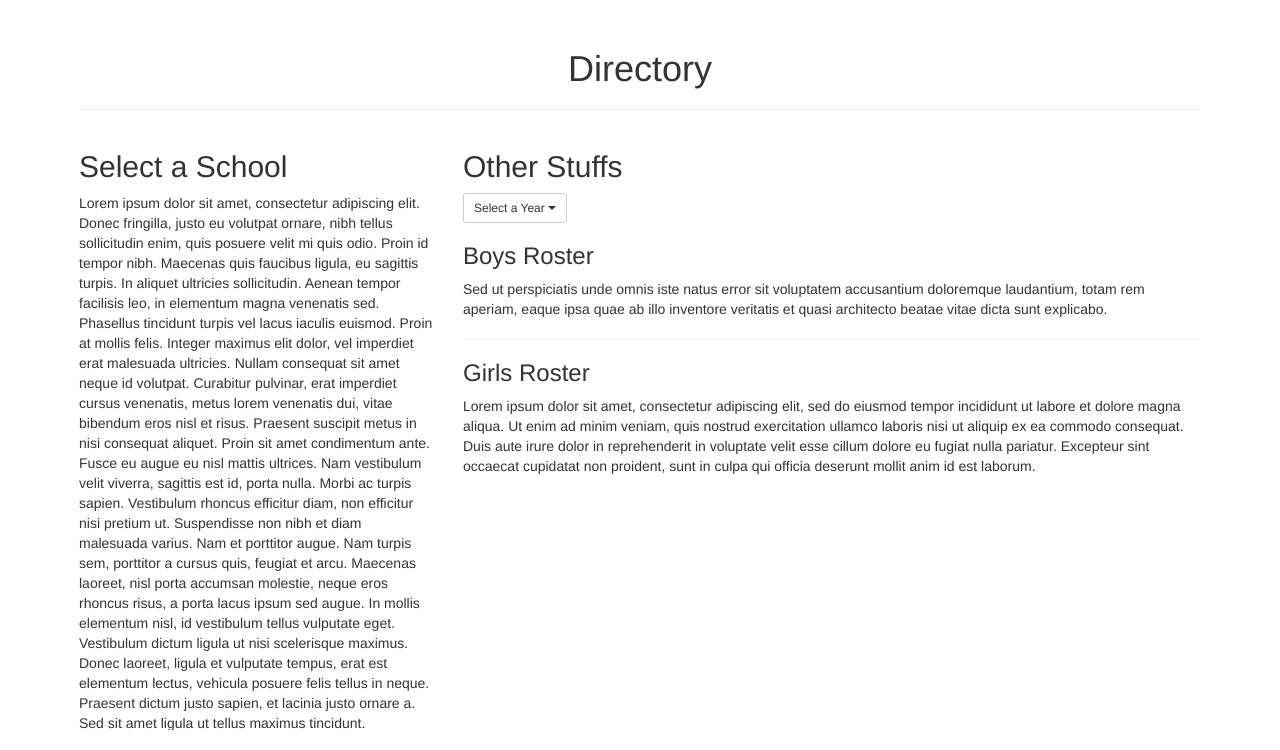
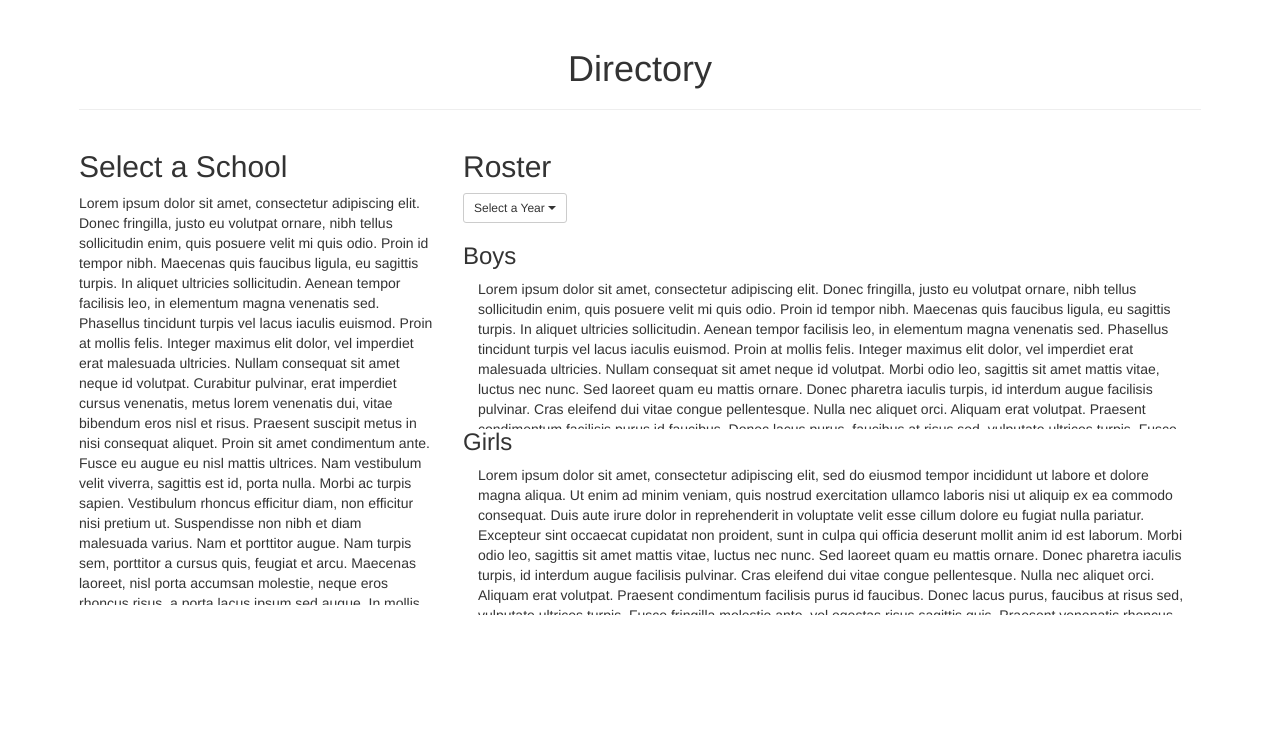
Before and after one commit to serenadipity/supreme-waffle, a Flask app: page /directory in a window 1280 px wide. Shown: the part 51-801 px from the top of the page. After the commit the page ends 666 px from the top, so only its background shows below. Run offline with Flask 2, Linux system fonts and the light colour scheme; data that the repository does not hold is empty; some libraries are stand-ins or nearby versions.

Commit message:
misc stuff

```diff
--- a/static/style.css
+++ b/static/style.css
@@ -88,11 +88,12 @@ div.header > h1 {
     font-family: 'Noticia Text', serif;
 }
 
-.panel-heading {background-color: }
 
+/*
 tr:nth-child(even) {
     background-color: #ADD8E6;
 }
+*/
 
 /*
 thead {
--- a/templates/directory.html
+++ b/templates/directory.html
@@ -10,7 +10,7 @@
   </center>
 <hr>
     <div class="row">
-      <div class="col-sm-3 col-md-6 col-lg-4" style="overflow-y: auto; height: 600px;">
+      <div class="col-sm-3 col-md-6 col-lg-4" style="overflow-y: auto; height: 475px;">
 	<h2>Select a School</h2>
 	    <ul>
 	      {% for school in schools %}
@@ -26,7 +26,7 @@ Nam turpis sem, porttitor a cursus quis, feugiat et arcu. Maecenas laoreet, nisl
 Morbi odio leo, sagittis sit amet mattis vitae, luctus nec nunc. Sed laoreet quam eu mattis ornare. Donec pharetra iaculis turpis, id interdum augue facilisis pulvinar. Cras eleifend dui vitae congue pellentesque. Nulla nec aliquet orci. Aliquam erat volutpat. Praesent condimentum facilisis purus id faucibus. Donec lacus purus, faucibus at risus sed, vulputate ultrices turpis. Fusce fringilla molestie ante, vel egestas risus sagittis quis. Praesent venenatis rhoncus ipsum sed faucibus. Vivamus sit amet turpis arcu. Curabitur lacinia iaculis mollis. Aliquam id venenatis tortor. Maecenas imperdiet felis at convallis condimentum.</p>
       </div>
       <div class="col-sm-9 col-md-6 col-lg-8">
-	<h2>Other Stuffs</h2>
+	<h2>Roster</h2>
 	<div class="btn-group">
 	  <button class="btn btn-default btn-sm dropdown-toggle" type="button" data-toggle="dropdown" aria-haspopup="true" aria-expanded="false">
 	    Select a Year <span class="caret"></span>
@@ -38,11 +38,23 @@ Morbi odio leo, sagittis sit amet mattis vitae, luctus nec nunc. Sed laoreet qua
 	    <li><a class="dropdown-item" href="#">2012-2013</a>
 	  </ul>
 	</div>
-	<h3>Boys Roster</h3>
-	<p>Sed ut perspiciatis unde omnis iste natus error sit voluptatem accusantium doloremque laudantium, totam rem aperiam, eaque ipsa quae ab illo inventore veritatis et quasi architecto beatae vitae dicta sunt explicabo.</p>
+		<h3>Boys</h3>
+
+	<div class="col-sm-9 col-md-8 col-lg-12" style="overflow-y: auto; height: 150px;">
+	<p>Lorem ipsum dolor sit amet, consectetur adipiscing elit. Donec fringilla, justo eu volutpat ornare, nibh tellus sollicitudin enim, quis posuere velit mi quis odio. Proin id tempor nibh. Maecenas quis faucibus ligula, eu sagittis turpis. In aliquet ultricies sollicitudin. Aenean tempor facilisis leo, in elementum magna venenatis sed. Phasellus tincidunt turpis vel lacus iaculis euismod. Proin at mollis felis. Integer maximus elit dolor, vel imperdiet erat malesuada ultricies. Nullam consequat sit amet neque id volutpat.
+
+	Morbi odio leo, sagittis sit amet mattis vitae, luctus nec nunc. Sed laoreet quam eu mattis ornare. Donec pharetra iaculis turpis, id interdum augue facilisis pulvinar. Cras eleifend dui vitae congue pellentesque. Nulla nec aliquet orci. Aliquam erat volutpat. Praesent condimentum facilisis purus id faucibus. Donec lacus purus, faucibus at risus sed, vulputate ultrices turpis. Fusce fringilla molestie ante, vel egestas risus sagittis quis. Praesent venenatis rhoncus ipsum sed faucibus. Vivamus sit amet turpis arcu. Curabitur lacinia iaculis mollis. Aliquam id venenatis tortor. Maecenas imperdiet felis at convallis condimentum.
+	</p>
+</div>
 	<hr>
-	<h3>Girls Roster</h3>
-	<p>Lorem ipsum dolor sit amet, consectetur adipiscing elit, sed do eiusmod tempor incididunt ut labore et dolore magna aliqua. Ut enim ad minim veniam, quis nostrud exercitation ullamco laboris nisi ut aliquip ex ea commodo consequat. Duis aute irure dolor in reprehenderit in voluptate velit esse cillum dolore eu fugiat nulla pariatur. Excepteur sint occaecat cupidatat non proident, sunt in culpa qui officia deserunt mollit anim id est laborum.</p>
+	<hr>
+	<hr>
+	<h3>Girls</h3>
+	<div class="col-sm-9 col-md-8 col-lg-12" style="overflow-y: auto; height: 150px;">
+	<p>Lorem ipsum dolor sit amet, consectetur adipiscing elit, sed do eiusmod tempor incididunt ut labore et dolore magna aliqua. Ut enim ad minim veniam, quis nostrud exercitation ullamco laboris nisi ut aliquip ex ea commodo consequat. Duis aute irure dolor in reprehenderit in voluptate velit esse cillum dolore eu fugiat nulla pariatur. Excepteur sint occaecat cupidatat non proident, sunt in culpa qui officia deserunt mollit anim id est laborum.
+
+	Morbi odio leo, sagittis sit amet mattis vitae, luctus nec nunc. Sed laoreet quam eu mattis ornare. Donec pharetra iaculis turpis, id interdum augue facilisis pulvinar. Cras eleifend dui vitae congue pellentesque. Nulla nec aliquet orci. Aliquam erat volutpat. Praesent condimentum facilisis purus id faucibus. Donec lacus purus, faucibus at risus sed, vulputate ultrices turpis. Fusce fringilla molestie ante, vel egestas risus sagittis quis. Praesent venenatis rhoncus ipsum sed faucibus. Vivamus sit amet turpis arcu. Curabitur lacinia iaculis mollis. Aliquam id venenatis tortor. Maecenas imperdiet felis at convallis condimentum.</p>
+	</div>
       </div>
 
     </div>
--- a/templates/home.html
+++ b/templates/home.html
@@ -209,7 +209,7 @@
 
 <div role="tabpanel" class="tab-pane" id="past">
   <!-- Table -->
-    <table class="table">
+    <table class="table1">
     <thead>
       <tr>
         <th>Date</th>
--- a/templates/player.html
+++ b/templates/player.html
@@ -5,7 +5,7 @@
 {% block contents %}
 
 
-<div class="container">
+<div class="container" id="font2">
   <br><br>
   {% if error %}
   <div class="alert alert-danger">
@@ -13,10 +13,10 @@
   </div>
   {% endif %}
   <div>
-    <h1 class="center2">Player Profile</h1>
+    <h1>Player Profile</h1>
     <a href="/edit_player/{{players[0]}}/{{players[1]}}" class="btn btn-default" role="button">Edit Profile</a>
   </div>
-   <img src="/static/player/images/{{image}}" onerror="this.style.display='none';" height="400">
+   <img src="/static/player/images/{{image}}" onerror="this.style.display='none';" class="img-thumbnail" height="200">
   <table class="table">
     <tr>
       <td>Year</td><td>{{players[0]}}</td>
--- a/templates/register_player.html
+++ b/templates/register_player.html
@@ -4,7 +4,7 @@
 
 {% block contents %}
 
-<div class="container">
+<div class="container" id="font2">
 <br><br>
   <div class="col-xs-12 col-sm-8 col-md-6 col-sm-offset-2 col-md-offset-3">
     <form role="form" method="POST" enctype="multipart/form-data">
@@ -14,7 +14,9 @@
       </div>
       {% endif %}
       <div>
-	<h1 class="center2">Register a Player</h1>
+      <center>
+	<h1>Register a Player</h1>
+      </center>
       </div>
       <hr>
       <div class="row">
```
Also changed, not shown: static/player/images/2016_2.jpg (added), static/school/images/schooltest_Girls_Team.png (added).
